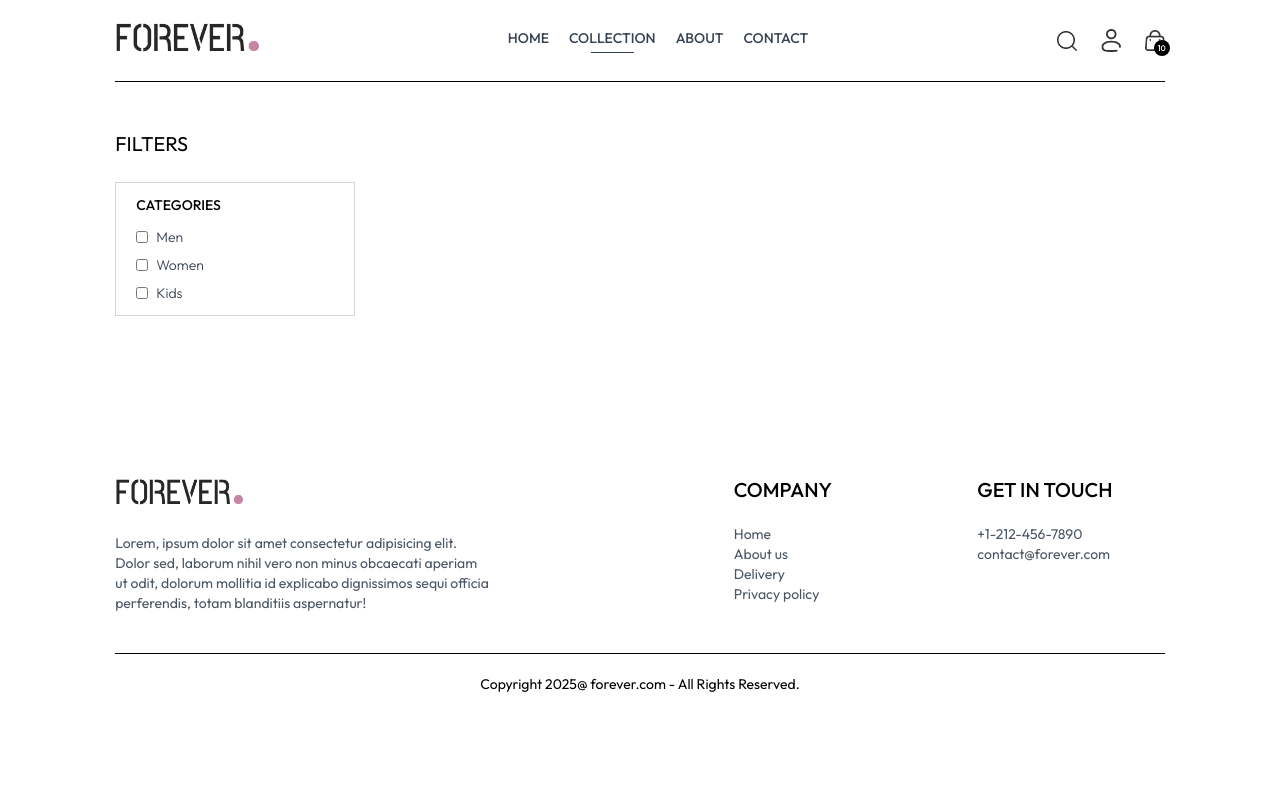
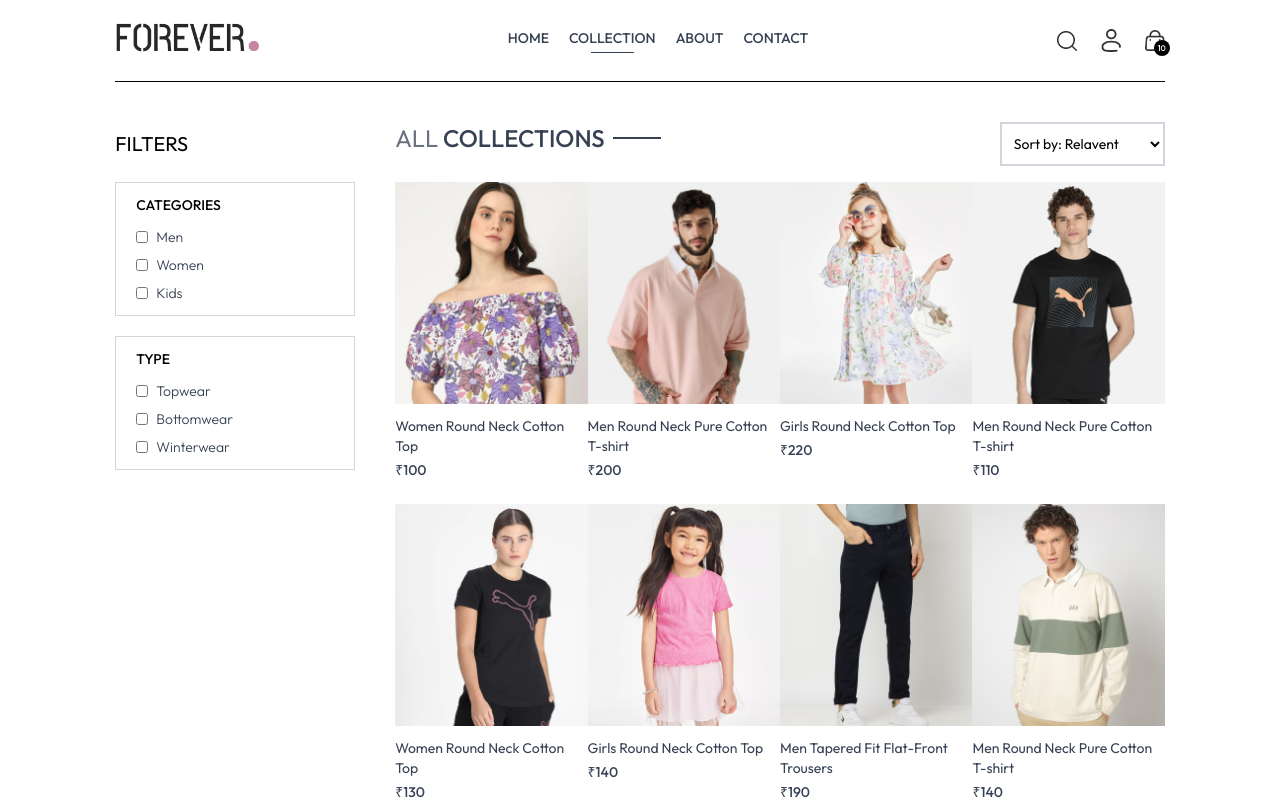
Before and after one commit to daredevil-10/E-commerce, a React (Vite) app in the folder frontend/: page /collection in a window 1280 px wide. Shown: the top 800 px of the page. Built offline with nearby package versions, Linux system fonts and the light colour scheme.

Commit message:
collection page completed

```diff
--- a/frontend/src/pages/Collection.jsx
+++ b/frontend/src/pages/Collection.jsx
@@ -1,14 +1,88 @@
-import React, { useContext, useState } from "react";
+import React, { useContext, useEffect, useState } from "react";
 import { ShopContext } from "../context/contextFile";
+import { assets } from "../assets/frontend_assets/assets";
+import Title from "../components/Title";
+import ProductItem from "../components/ProductItem";
 
 export const Collection = () => {
   const { products } = useContext(ShopContext);
   const [showFilter, setShowFilter] = useState(false);
+  const [filterProducts, setFilterProducts] = useState([]);
+  const [category, setCategory] = useState([]);
+  const [subCategory, setSubCategory] = useState([]);
+  const [sortType, setSortType] = useState("relavent");
+
+  const toggleCategory = (e) => {
+    if (category.includes(e.target.value)) {
+      setCategory((prev) => prev.filter((item) => item !== e.target.value));
+    } else {
+      setCategory((prev) => [...prev, e.target.value]);
+    }
+  };
+
+  const toggleSubCategory = (e) => {
+    if (subCategory.includes(e.target.value)) {
+      setSubCategory((prev) => prev.filter((item) => item !== e.target.value));
+    } else {
+      setSubCategory((prev) => [...prev, e.target.value]);
+    }
+  };
+
+  const applyFilter = () => {
+    let productsCopy = products.slice();
+    if (category.length > 0) {
+      productsCopy = productsCopy.filter((item) =>
+        category.includes(item.category)
+      );
+    }
+    if (subCategory.length > 0) {
+      productsCopy = productsCopy.filter((item) =>
+        subCategory.includes(item.subCategory)
+      );
+    }
+
+    setFilterProducts(productsCopy);
+  };
+
+  const sortProduct = () => {
+    let fpCopy = filterProducts.slice();
+
+    switch (sortType) {
+      case "low-high":
+        setFilterProducts(fpCopy.sort((a, b) => a.price - b.price));
+        break;
+      case "high-low":
+        setFilterProducts(fpCopy.sort((a, b) => b.price - a.price));
+        break;
+      default:
+        applyFilter();
+        break;
+    }
+  };
+
+  useEffect(() => {
+    applyFilter();
+  }, [category, subCategory]);
+
+  useEffect(() => {
+    sortProduct();
+  }, [sortType]);
+
   return (
     <div className="flex flex-col sm:flex-row gap-1 sm:gap-10 pt-10 border-t">
       <div className="min-w-60">
-        <p className="my-2 text-xl flex items-center cursor-pointer gap-2">
+        <p
+          onClick={() => {
+            setShowFilter(!showFilter);
+          }}
+          className="my-2 text-xl flex items-center cursor-pointer gap-2"
+        >
           FILTERS
+          <img
+            src={assets.dropdown_icon}
+            className={`h-3 sm:hidden ${showFilter ? "rotate-90" : ""}`}
+            alt=""
+          />
         </p>
         <div
           className={`border border-gray-300 pl-5 py-3 mt-6 ${
@@ -24,6 +98,7 @@
                 name=""
                 id=""
                 value={"Men"}
+                onChange={toggleCategory}
               />
               Men
             </p>
@@ -34,6 +109,7 @@
                 name=""
                 id=""
                 value={"Women"}
+                onChange={toggleCategory}
               />
               Women
             </p>
@@ -44,11 +120,86 @@
                 name=""
                 id=""
                 value={"Kids"}
+                onChange={toggleCategory}
               />
               Kids
             </p>
           </div>
         </div>
+
+        <div
+          className={`border border-gray-300 pl-5 py-3 my-5 ${
+            showFilter ? "" : "hidden"
+          } sm:block`}
+        >
+          <p className="mb-3 text-sm font-medium">TYPE</p>
+          <div className="flex flex-col gap-2 text-sm font-light text-gray-700">
+            <p className="flex gap-2">
+              <input
+                type="checkbox"
+                className="w-3"
+                name=""
+                id=""
+                value={"Topwear"}
+                onChange={toggleSubCategory}
+              />
+              Topwear
+            </p>
+            <p className="flex gap-2">
+              <input
+                type="checkbox"
+                className="w-3"
+                name=""
+                id=""
+                value={"Bottomwear"}
+                onChange={toggleSubCategory}
+              />
+              Bottomwear
+            </p>
+            <p className="flex gap-2">
+              <input
+                type="checkbox"
+                className="w-3"
+                name=""
+                id=""
+                value={"Winterwear"}
+                onChange={toggleSubCategory}
+              />
+              Winterwear
+            </p>
+          </div>
+        </div>
+      </div>
+
+      {/* {Write side} */}
+      <div className="flex-1">
+        <div className="flex justify-between text-base sm:text-2xl mb-4">
+          <Title text1={"ALL"} text2={"COLLECTIONS"} />
+
+          {/* product sort */}
+
+          <select
+            onChange={(e) => setSortType(e.target.value)}
+            className="border-2 border-gray-300 text-sm px-2"
+          >
+            <option value="relevant">Sort by: Relavent</option>
+            <option value="low-high">Sort by: Low to High</option>
+            <option value="high-low">Sort by: High to Low</option>
+          </select>
+        </div>
+        {/* Products display */}
+
+        <div className="grid grid-cols-2 md:grid-cols-3 lg:grid-cols-4 gap-y-6">
+          {filterProducts.map((item, index) => (
+            <ProductItem
+              key={index}
+              id={item._id}
+              name={item.name}
+              image={item.image}
+              price={item.price}
+            />
+          ))}
+        </div>
       </div>
     </div>
   );
```
